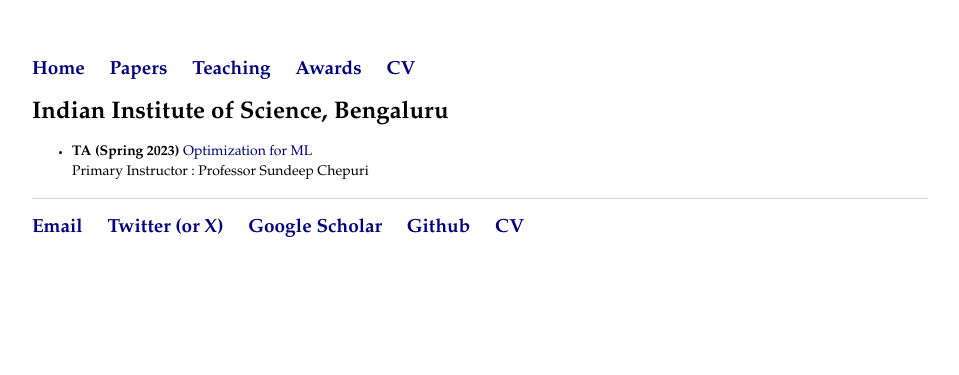
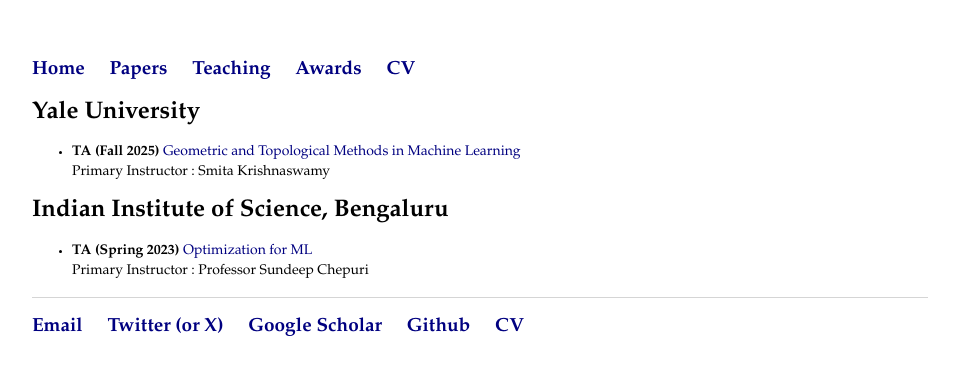
Before and after one commit to HirenMadhu/hirenmadhu.github.io, a Jekyll site: the page built from teaching/index.html, in a window 1280 px wide. Shown: the top 375 px of the page, without its empty margins (160-1119 px from the left). Built offline with Jekyll 4.4.1, drawn with Linux system fonts in a browser that asks for light colours.

Commit message:
Added TA duties

```diff
--- a/teaching/index.html
+++ b/teaching/index.html
@@ -2,6 +2,12 @@
 layout: default
 title: Teaching
 ---
+	<h1>Yale University</h1>
+	<ul>
+		<li> <b> TA (Fall 2025) </b> <a href="https://krishnaswamylab.org/teaching">Geometric and Topological Methods in Machine Learning</a>
+			<br> Primary Instructor : Smita Krishnaswamy
+		</li>
+	</ul>
 	<h1>Indian Institute of Science, Bengaluru</h1>
 	<ul>
 		<li> <b> TA (Spring 2023) </b> <a href="https://ece.iisc.ac.in/~spchepuri/e1260.html">Optimization for ML</a>
```
